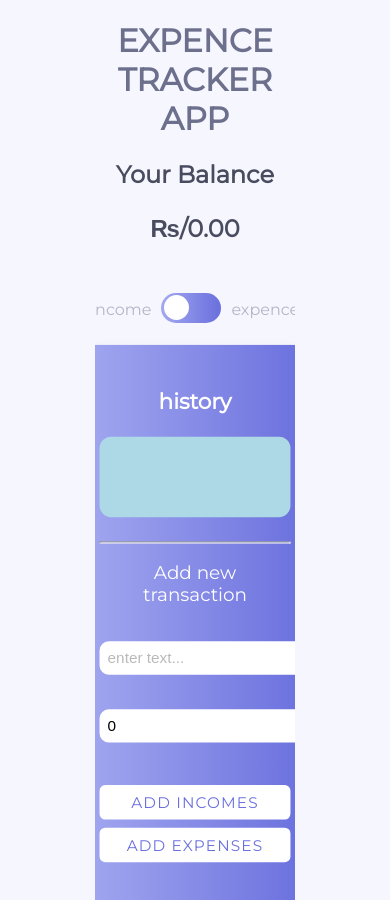
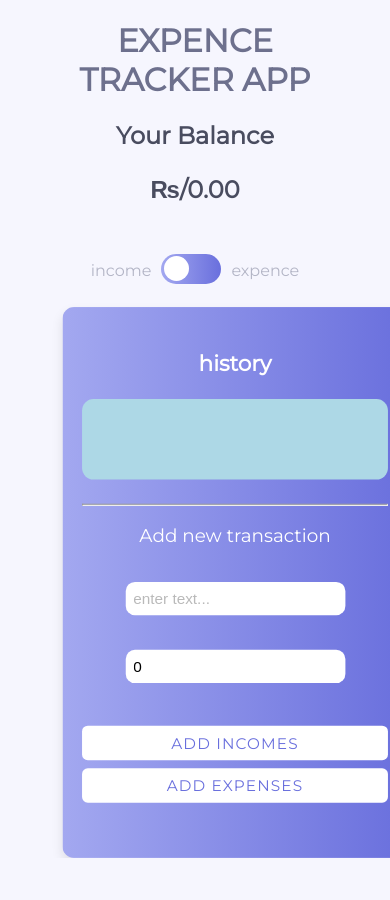
Before and after one commit to syedalirazazaidi/trackerapp, a React (Create React App) app: page / in a window 390 px wide. After the commit the page ends 858 px from the top, so only its background shows below. Built offline with nearby package versions, Linux system fonts and the light colour scheme.

Commit message:
mobile size css

```diff
--- a/src/App.css
+++ b/src/App.css
@@ -140,10 +140,11 @@ opacity: 0.5;
 
 }
 @media  screen and (max-width: 930px) {
-    .container{
-        width: 200px;
+
+     .container{
+        width: 300px;
         max-width: 100%;
-        overflow: hidden
+
 
     }
     h1 {
@@ -162,16 +163,16 @@ opacity: 0.5;
         opacity: 1;
         text-decoration: line-through;
        }
-
  .tracker-app{
      justify-content: center;
-     width: 200px;
-     /* max-width: 100%; */
+     width: 300px;
      align-items: center;
-     margin-right: 80px;
+     margin-right: 30px;
+     margin-left: 30px;
      background-color: #fff;
+
      padding: 17px;
-     margin: 20px 0px;
+     margin: 20px 40px;
      border-radius: 10px;
      box-shadow: 0 5px 10px rgba(0, 0, 0, 0.1);
      background-image: linear-gradient(
@@ -183,7 +184,7 @@ opacity: 0.5;
          color: #fff;
          transform: scale(1.15);
  }
- /* */
+
  .tracker-app input{
     align-items: center;
     justify-content: center;
```
